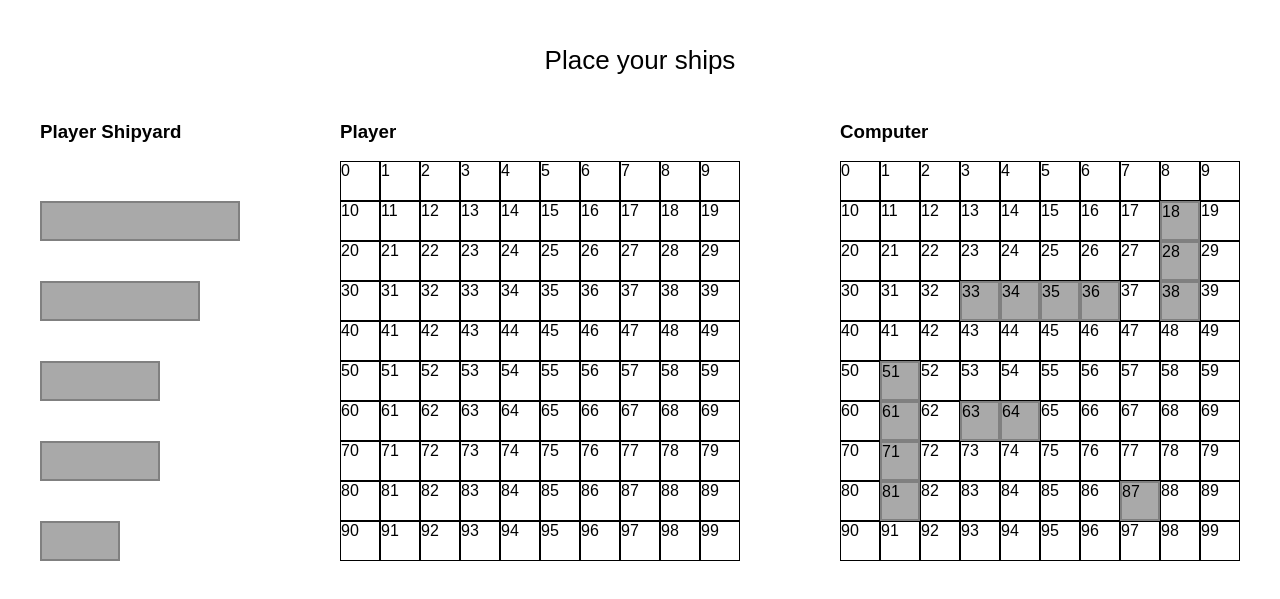
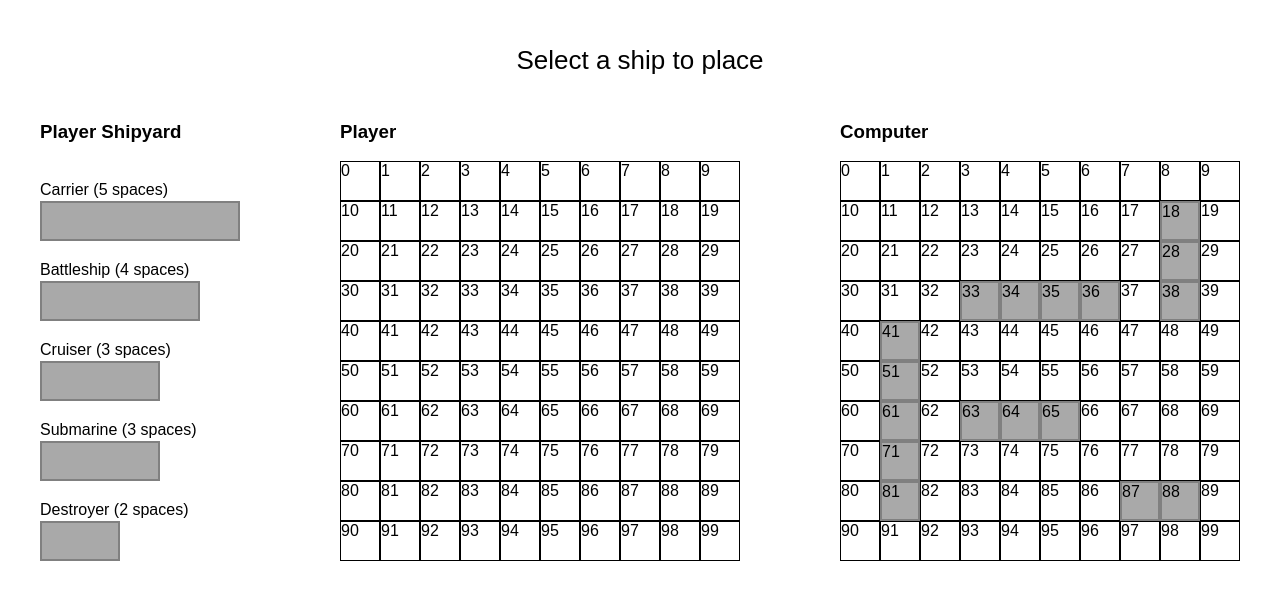
Before and after one commit to anthony-roncal/battleship, a website built with webpack: page src/index.html in a window 1280 px wide. Shown: the part 111-710 px from the top of the page. Built offline with nearby package versions, Linux system fonts and the light colour scheme.

Commit message:
shipyard styling. update computer ships to match correct ship sizes

```diff
--- a/src/displayController.js
+++ b/src/displayController.js
@@ -14,7 +14,7 @@ export default function displayController(playerGameboard, computerGameboard) {
         }
 
         // prompt player to place ships
-        message.textContent = 'Place your ships';
+        message.textContent = 'Select a ship to place';
 
         // mark computer ship locations
         computerGameboard.ships.forEach(ship => {
--- a/src/index.html
+++ b/src/index.html
@@ -12,11 +12,26 @@
     <div class="container">
       <div class="shipyard">
         <h3>Player Shipyard</h3>
-        <div id="carrier" class="ship" draggable="true"></div>
-        <div id="battleship" class="ship" draggable="true"></div>
-        <div id="cruiser" class="ship" draggable="true"></div>
-        <div id="submarine" class="ship" draggable="true"></div>
-        <div id="destroyer" class="ship" draggable="true"></div>
+        <div>
+          <p class="shipyard-label">Carrier (5 spaces)</p>
+          <div id="carrier" class="ship"></div>
+        </div>
+        <div>
+          <p class="shipyard-label">Battleship (4 spaces)</p>
+          <div id="battleship" class="ship"></div>
+        </div>
+        <div>
+          <p class="shipyard-label">Cruiser (3 spaces)</p>
+          <div id="cruiser" class="ship"></div>
+        </div>
+        <div>
+          <p class="shipyard-label">Submarine (3 spaces)</p>
+          <div id="submarine" class="ship"></div>
+        </div>
+        <div>
+          <p class="shipyard-label">Destroyer (2 spaces)</p>
+          <div id="destroyer" class="ship"></div>
+        </div>
       </div>
       <div>
         <h3>Player</h3>
--- a/src/index.js
+++ b/src/index.js
@@ -13,9 +13,9 @@ const computer = Player();
 const computerGameboard = Gameboard();
 computerGameboard.placeShip(8,1,8,3);
 computerGameboard.placeShip(3,3,6,3);
-computerGameboard.placeShip(3,6,4,6);
-computerGameboard.placeShip(1,5,1,8);
-computerGameboard.placeShip(7,8,7,8);
+computerGameboard.placeShip(3,6,5,6);
+computerGameboard.placeShip(1,4,1,8);
+computerGameboard.placeShip(7,8,8,8);
 
 const display = displayController(playerGameboard, computerGameboard);
 display.init();
--- a/src/style.css
+++ b/src/style.css
@@ -33,8 +33,13 @@ body {
 .shipyard {
     display: flex;
     flex-direction: column;
-    gap: 40px;
+    gap: 20px;
     min-width: 200px;
+}
+
+.shipyard-label {
+    height: 20px;
+    margin: 0;
 }
 
 .ship {
```
